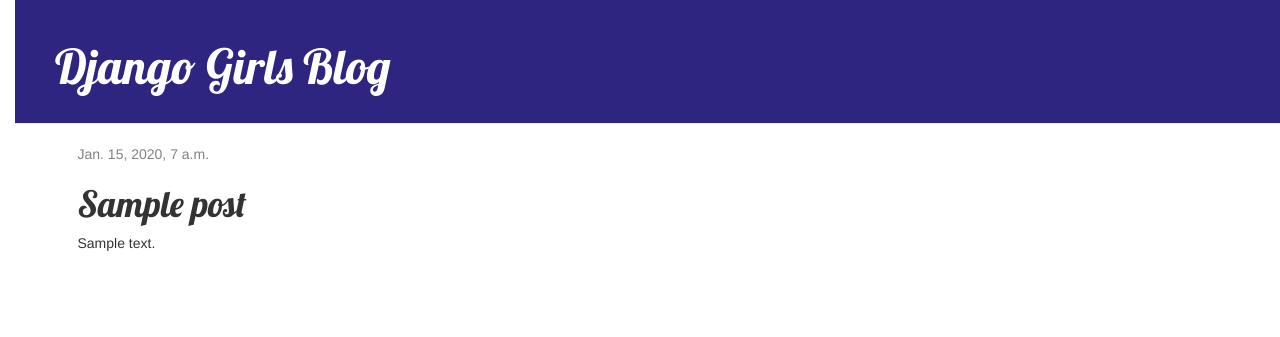
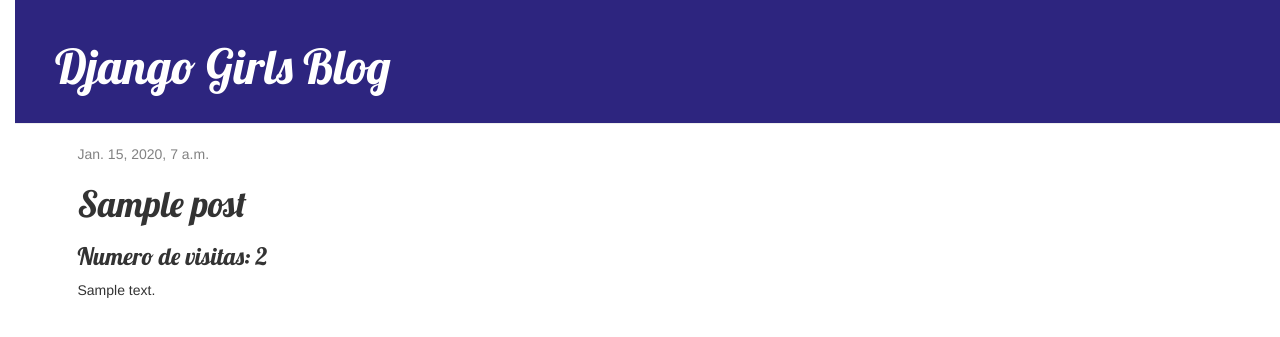
Before and after one commit to maikonsx/my-first-blog, a Django app: page /post/1/ in a window 1280 px wide. Shown: the top 337 px of the page. Run offline with Django 3.2, Linux system fonts and the light colour scheme; tables that the repository leaves empty hold one stand-in row (values such as "Sample post"); some libraries are stand-ins or nearby versions.

Commit message:
Adicionado numero de visitas

```diff
--- a/blog/models.py
+++ b/blog/models.py
@@ -10,6 +10,7 @@ class Post(models.Model):
             default=timezone.now)
     published_date = models.DateTimeField(
             blank=True, null=True)
+    visitas = models.IntegerField(default=0)
 
     def publish(self):
         self.published_date = timezone.now()
--- a/blog/templates/blog/post_detail.html
+++ b/blog/templates/blog/post_detail.html
@@ -11,6 +11,7 @@
      		<a class="btn btn-default" href="{% url 'post_edit' pk=post.pk %}"><span class="glyphicon glyphicon-pencil"></span></a>
 		{% endif %}
         <h1>{{ post.title }}</h1>
+        <h3>Numero de visitas: {{ post.visitas}}</h3>
         <p>{{ post.text|linebreaksbr }}</p>
     </div>
 {% endblock %}
--- a/blog/views.py
+++ b/blog/views.py
@@ -12,6 +12,8 @@ def post_list(request):
 
 def post_detail(request, pk):
     post = get_object_or_404(Post, pk=pk)
+    post.visitas+=1
+    post.save()
     return render(request, 'blog/post_detail.html', {'post': post})
 
 def post_new(request):
```
Also changed, not shown: blog/migrations/0002_post_visitas.py (added).
